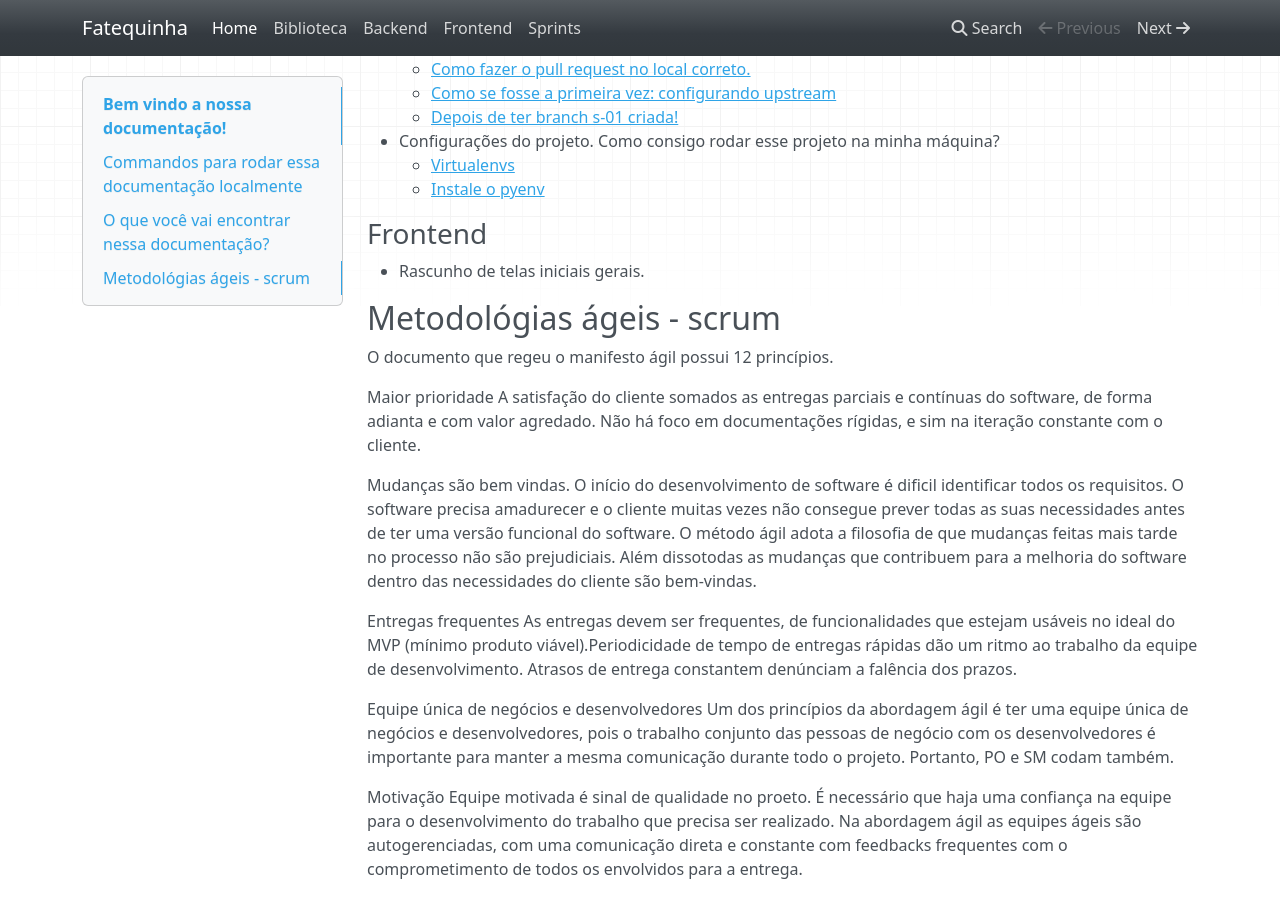
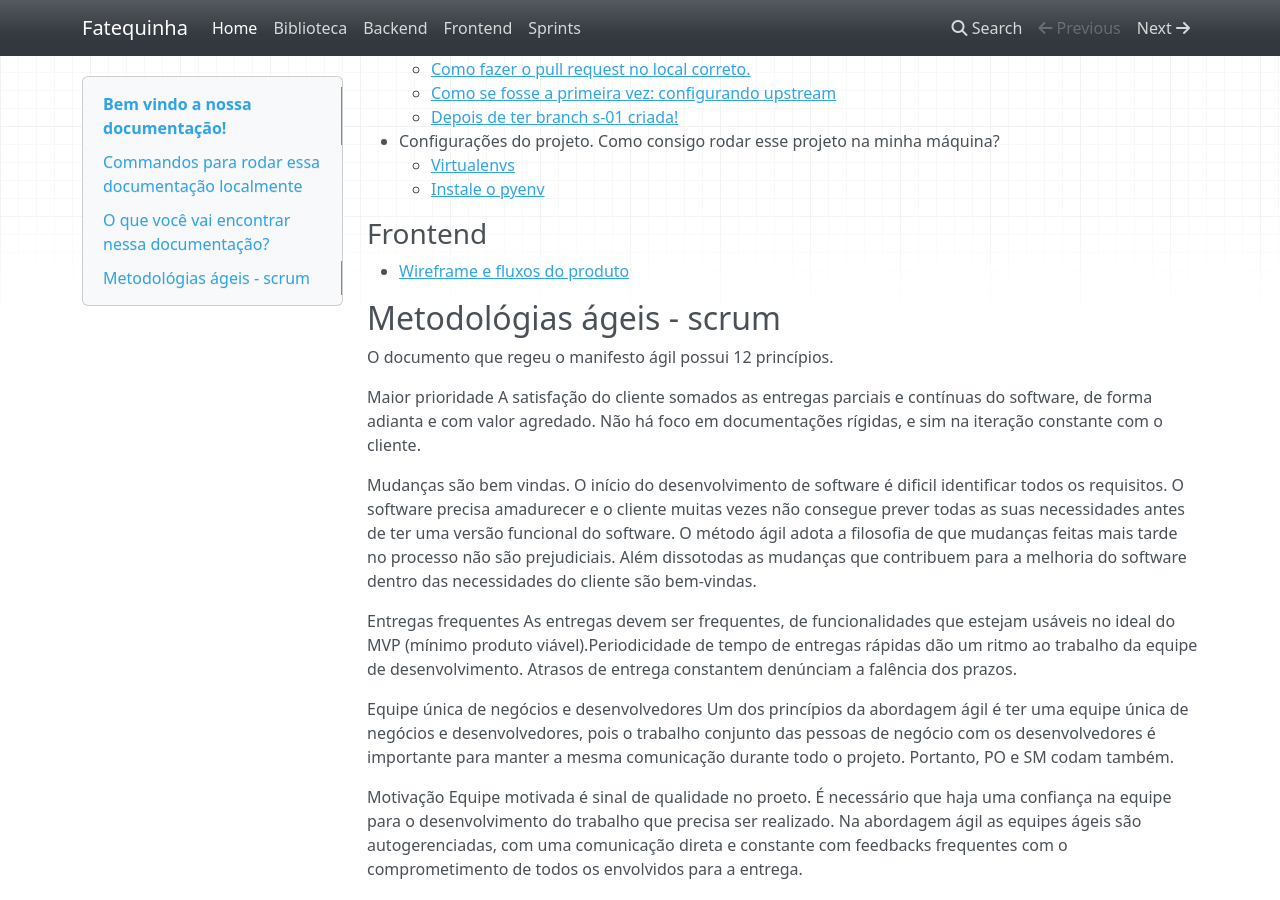
Before and after one commit to c137santos/FATEC-API-1S-DOCUMENTS, an MkDocs documentation site: the page built from docs/index.md, in a window 1280 px wide and 900 px high, scrolled down 426 px. Built offline with MkDocs 1.6.1, drawn with Linux system fonts in a browser that asks for light colours; nearby versions of some CDN libraries.

Commit message:
Ajustando as informações de frontend para o index

```diff
--- a/docs/index.md
+++ b/docs/index.md
@@ -23,7 +23,7 @@ Para visitar como ela funciona, você pode visitar essa doc!
 
 ### Frontend
 
-- Rascunho de telas iniciais gerais.
+- [Wireframe e fluxos do produto](frontend.md#wireframe-e-fluxos-do-produto)
 
 ## Metodológias ágeis - scrum
 
```
Also changed, not shown: docs/frontend.md (+1 -5 lines).
